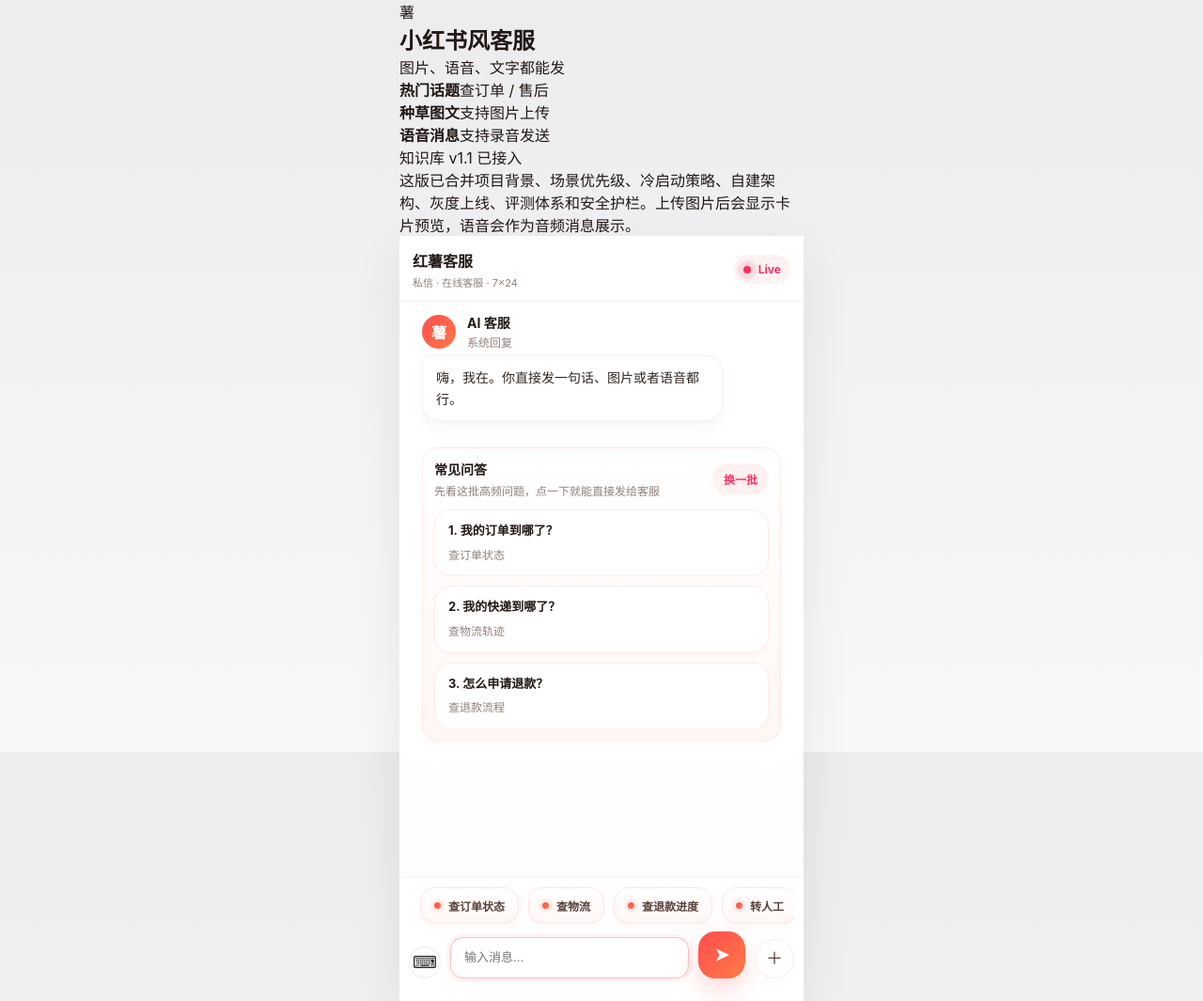
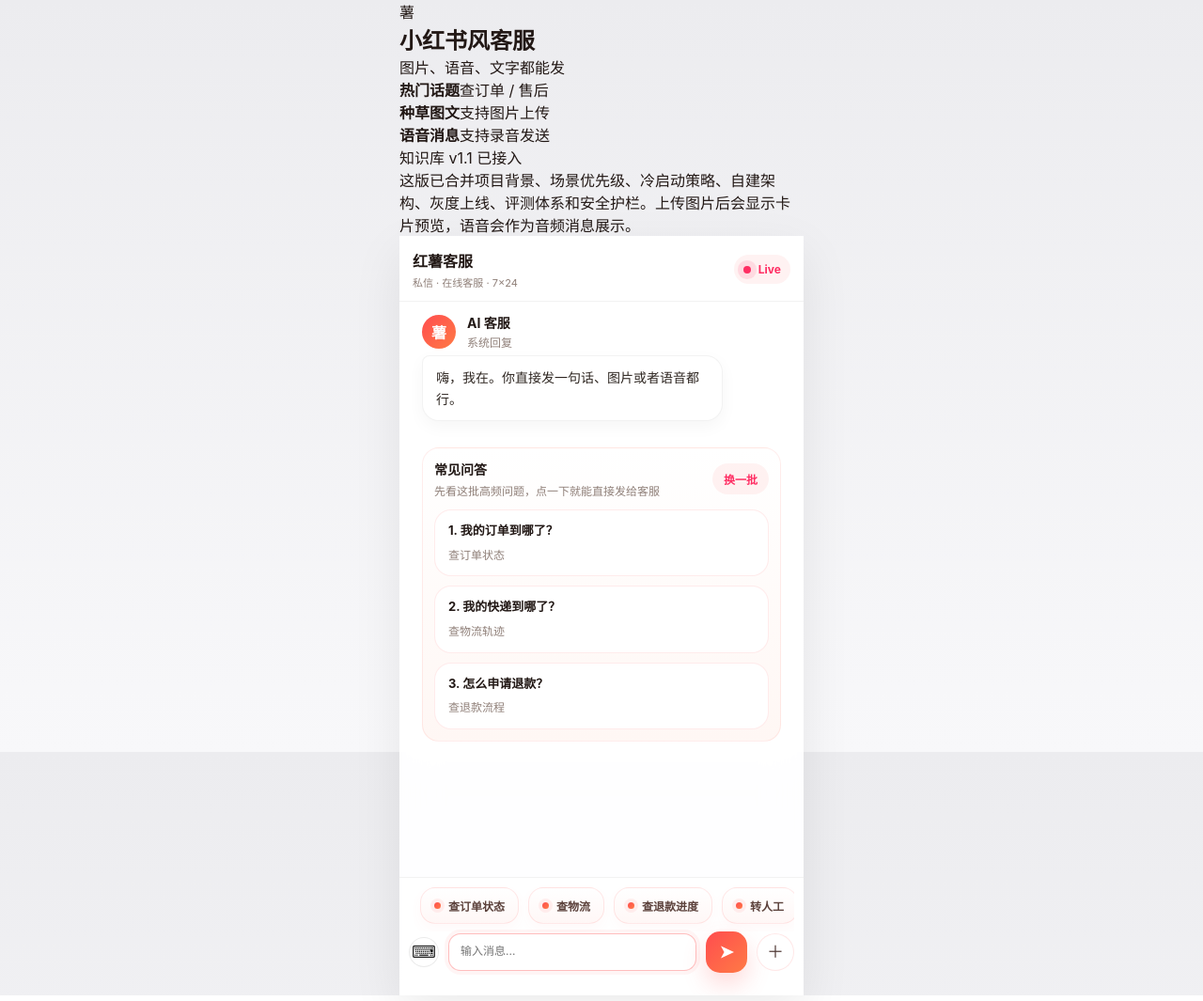
Before and after one commit to yonglin22/kefuAgent, a website: page public/chat.html in a window 1280 px wide. Shown: the whole page at 94% size. Drawn offline with Linux system fonts and the light colour scheme.

Commit message:
Tighten bottom composer alignment

```diff
--- a/public/chat.html
+++ b/public/chat.html
@@ -431,7 +431,7 @@
     .composer {
       display: flex;
       gap: 10px;
-      align-items: flex-end;
+      align-items: center;
     }
 
     .composer-left {
@@ -440,11 +440,12 @@
       gap: 8px;
       flex: 1;
       min-width: 0;
+      align-self: center;
     }
 
     .switch-icon {
-      width: 34px;
-      height: 34px;
+      width: 32px;
+      height: 32px;
       border: 1px solid rgba(0,0,0,0.08);
       border-radius: 50%;
       background: white;
@@ -458,14 +459,14 @@
 
     .composer textarea {
       flex: 1;
-      min-height: 44px;
+      min-height: 40px;
       max-height: 130px;
       resize: none;
       border: 1px solid rgba(0,0,0,0.08);
-      border-radius: 14px;
-      padding: 10px 14px;
+      border-radius: 13px;
+      padding: 8px 12px;
       font: inherit;
-      font-size: 13px;
+      font-size: 12px;
       outline: none;
       background: white;
       color: var(--text);
@@ -483,8 +484,8 @@
       border: 1px solid rgba(255,93,93,0.14);
       background: white;
       color: #503935;
-      width: 42px;
-      height: 42px;
+      width: 40px;
+      height: 40px;
       border-radius: 50%;
       cursor: pointer;
       font-size: 18px;
@@ -529,12 +530,12 @@
 
     .voice-trigger {
       flex: 1;
-      min-height: 44px;
+      min-height: 40px;
       border: 1px solid rgba(0,0,0,0.08);
-      border-radius: 14px;
+      border-radius: 13px;
       background: white;
       color: #111;
-      font-size: 15px;
+      font-size: 14px;
       font-weight: 800;
       cursor: pointer;
       display: none;
@@ -559,7 +560,7 @@
     }
 
     .send {
-      width: 50px; height: 50px; border: none; border-radius: 18px;
+      width: 44px; height: 44px; border: none; border-radius: 15px;
       background: linear-gradient(135deg, var(--primary), var(--primary-2));
       color: white; cursor: pointer; font-size: 18px; font-weight: 800;
       box-shadow: 0 12px 24px rgba(255,93,93,0.22);
@@ -659,8 +660,8 @@
       }
       .faq-switch { align-self: flex-start; }
       .composer { flex-wrap: nowrap; }
-      .composer textarea { min-height: 42px; border-radius: 14px; }
-      .send { width: 42px; height: 42px; border-radius: 14px; flex-shrink: 0; }
+      .composer textarea { min-height: 38px; border-radius: 12px; }
+      .send { width: 40px; height: 40px; border-radius: 13px; flex-shrink: 0; }
       .media-grid { grid-template-columns: repeat(2, minmax(0, 1fr)); }
     }
   </style>
```
